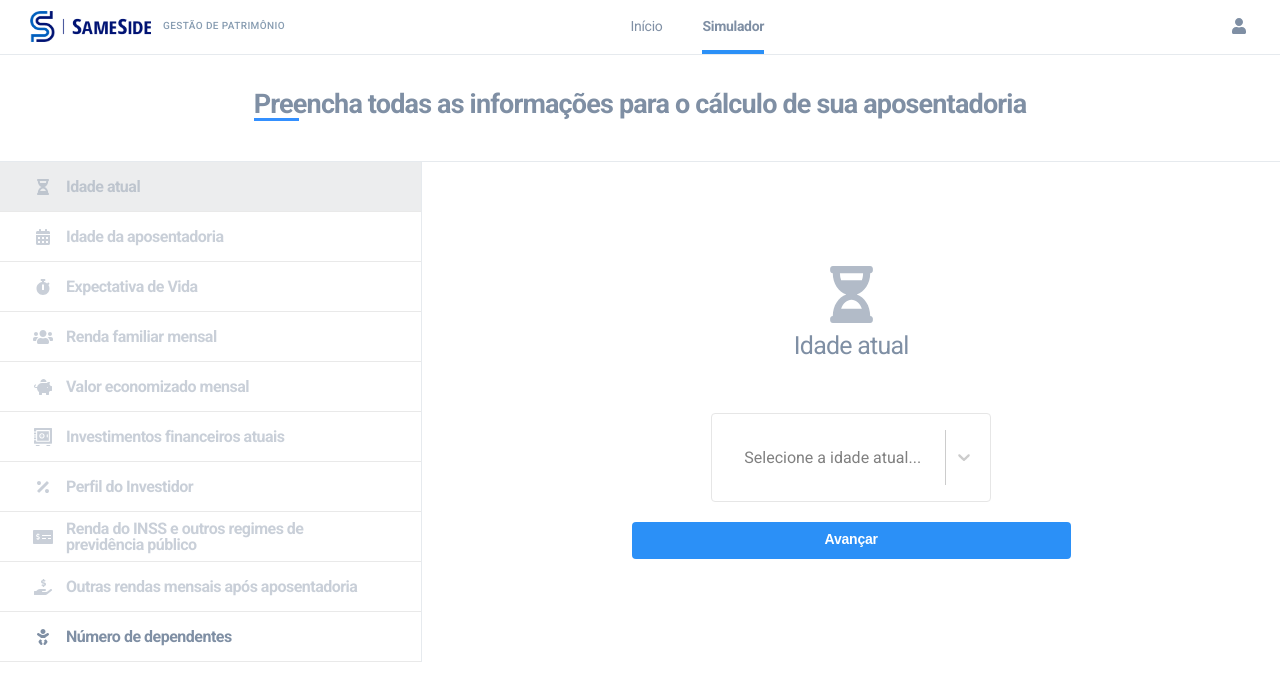
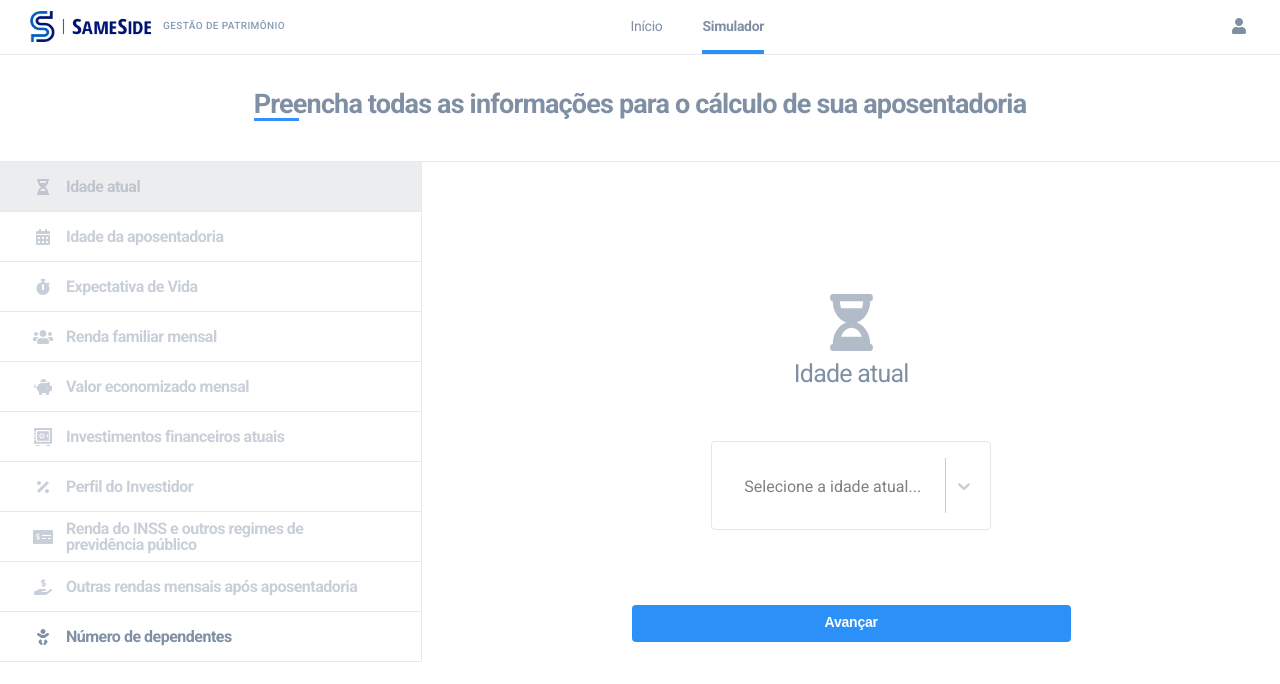
Before and after one commit to mauricioblum/sameside-frontend, a Next.js app: page /simulator in a window 1280 px wide. Shown: the top 684 px of the page. Built offline with nearby package versions, Linux system fonts and the light colour scheme.

Commit message:
Next button

```diff
--- a/src/components/SimulatorWizard/Answer/index.tsx
+++ b/src/components/SimulatorWizard/Answer/index.tsx
@@ -121,13 +121,13 @@ const Answer: React.FC<AnswerProps> = ({
           <p>{item.validationMessage}</p>
         </div>
       )}
-      {completed ? (
-        <Button onClick={onClickViewResult}>Ver resultado</Button>
-      ) : (
-        <Button style={{ marginTop: 20 }} onClick={onClickNext}>
-          Avançar
-        </Button>
-      )}
+      <div className="nextStep">
+        {completed ? (
+          <Button onClick={onClickViewResult}>Ver resultado</Button>
+        ) : (
+          <Button onClick={onClickNext}>Avançar</Button>
+        )}
+      </div>
     </Container>
   );
 };
--- a/src/components/SimulatorWizard/Answer/styles.ts
+++ b/src/components/SimulatorWizard/Answer/styles.ts
@@ -6,6 +6,7 @@ export const Container = styled.div`
   align-items: center;
   justify-content: center;
   padding: 25px;
+  position: relative;
 
   div + div > p {
     font-size: 15px;
@@ -17,6 +18,12 @@ export const Container = styled.div`
     color: ${props => props.theme.colors.text};
     margin-top: 86px;
     padding: 0 48px;
+  }
+
+  div.nextStep {
+    position: absolute;
+    bottom: 0;
+    margin-bottom: 20px;
   }
 
   div.error {
--- a/src/components/SimulatorWizard/index.tsx
+++ b/src/components/SimulatorWizard/index.tsx
@@ -326,14 +326,14 @@ const SimulatorWizard: React.FC<SimulatorProps> = ({
         )
       },
       {
-        id: 8,
+        id: 7,
         icon: <FaMoneyCheckAlt color={theme.colors.text} />,
         title: 'Renda do INSS e outros regimes de previdência público',
         value: formData.inssProfits,
         type: 'currency',
         itemCategory: 'inssProfits',
         filled: isFilled(formData.inssProfits),
-        active: isActive(8),
+        active: isActive(7),
         description:
           'Previsão de INSS valores atuais, valores esperados de outras previdências do setor público.',
         input: (
@@ -344,14 +344,14 @@ const SimulatorWizard: React.FC<SimulatorProps> = ({
         )
       },
       {
-        id: 9,
+        id: 8,
         icon: <FaHandHoldingUsd color={theme.colors.text} />,
         title: 'Outras rendas mensais após aposentadoria',
         value: formData.otherProfits,
         type: 'currency',
         itemCategory: 'otherProfits',
         filled: isFilled(formData.otherProfits),
-        active: isActive(9),
+        active: isActive(8),
         description:
           'Considerar aqui outras rendas após aposentadoria, aluguéis, trabalho, pensões, e etc..',
         input: (
@@ -362,7 +362,7 @@ const SimulatorWizard: React.FC<SimulatorProps> = ({
         )
       },
       {
-        id: 10,
+        id: 9,
         icon: <FaBaby color={theme.colors.text} />,
         title: 'Número de dependentes',
         value:
@@ -376,7 +376,7 @@ const SimulatorWizard: React.FC<SimulatorProps> = ({
         type: 'text',
         itemCategory: 'dependentsNumber',
         filled: isFilled(formData.dependentsNumber),
-        active: isActive(10),
+        active: isActive(9),
         input: (
           <OptionSelect
             identifier="select-dependents"
@@ -421,11 +421,16 @@ const SimulatorWizard: React.FC<SimulatorProps> = ({
   }, [formData, fieldErrors]);
 
   const handleOnClickNext = useCallback(() => {
-    if (fieldErrors.length === 0) {
+    if (selectedItem.id === sidebarItems.length - 1) {
+      setSelectedItem({ id: 0 } as Item);
+      return;
+    }
+
+    if (fieldErrors.length === 0 && selectedItem.id < sidebarItems.length - 1) {
       setSelectedItem({ id: selectedItem.id + 1 } as Item);
       validateInputs();
     }
-  }, [fieldErrors, validateInputs, selectedItem.id]);
+  }, [fieldErrors, validateInputs, selectedItem.id, sidebarItems]);
 
   const handleOnClickViewResults = useCallback(() => {
     if (validateInputs() === true) {
@@ -464,13 +469,13 @@ const SimulatorWizard: React.FC<SimulatorProps> = ({
   useEffect(() => {
     const handleKeyPress = (event: KeyboardEvent) => {
       if (event.key === 'Enter' || event.key === 'Tab') {
-        validateInputs();
+        handleOnClickNext();
       }
     };
 
     document.addEventListener('keydown', handleKeyPress, false);
     return () => document.removeEventListener('keydown', handleKeyPress, false);
-  }, [selectedItem.id, validateInputs]);
+  }, [selectedItem.id, handleOnClickNext]);
 
   return (
     <Container>
```
